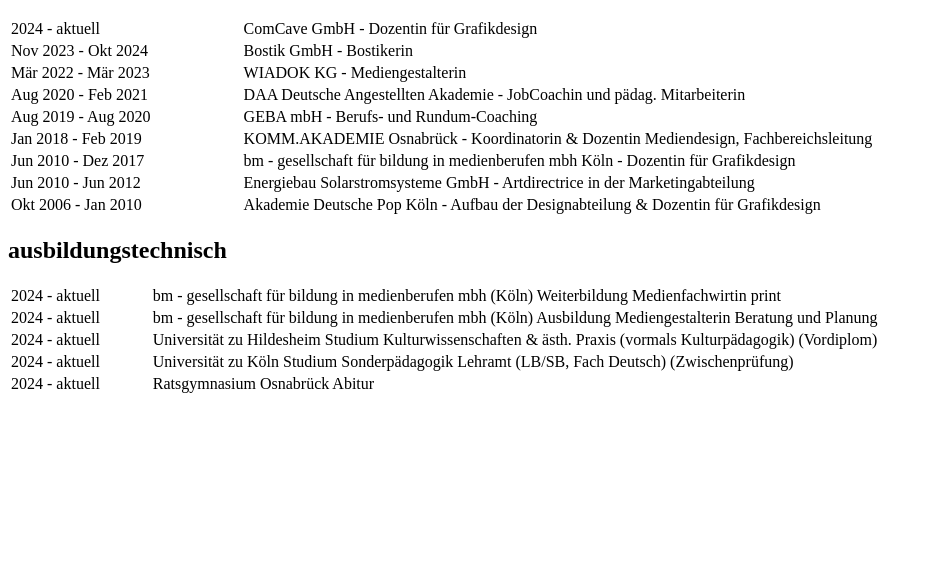
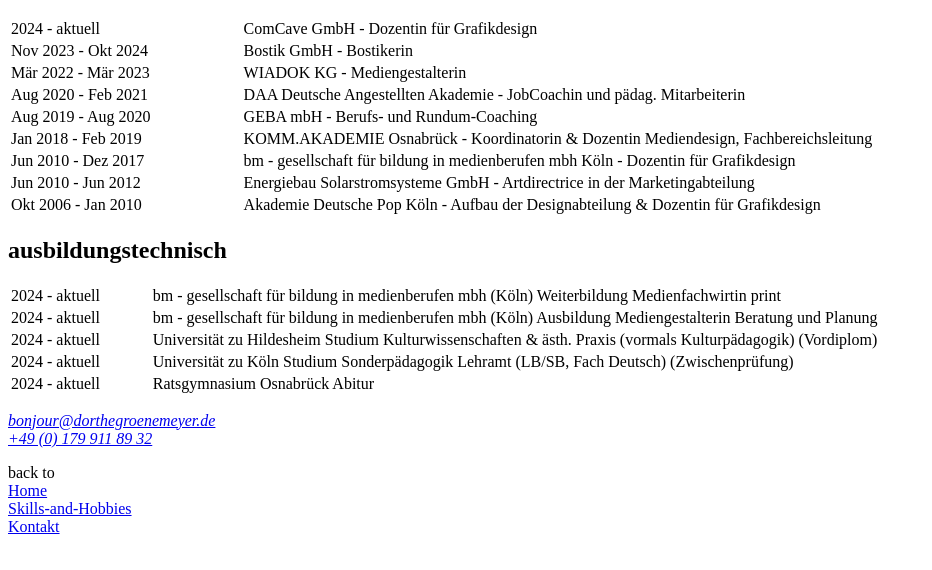
Before and after one commit to Dorthe-11/Portfolio-2, a plain HTML site: page index.html in a window 1280 px wide. Shown: the part 110-680 px from the top of the page, without its empty margins (0-932 px from the left). Drawn offline with Linux system fonts and the light colour scheme.

Commit message:
Add files via upload

```diff
--- a/index.html
+++ b/index.html
@@ -81,6 +81,17 @@
               </tr>
         </table>
 </p>
+<address>
+    <a href="mailto:bonjour@dorthegroenemeyer.de">bonjour@dorthegroenemeyer.de</a><br />
+    <a href="tel:+49 (0) 179 911 89 32">+49 (0) 179 911 89 32</a>
+  </address>
+      <p>
 
+          back to
+          <br/>
+          <a href="../index.html">Home</a><br/>
+          <a href="./Skills-and-hobbies.html">Skills-and-Hobbies</a><br/>
+          <a href="./Kontakt.html">Kontakt</a><br/>
+      </p>
 </body>
 </html>
```
